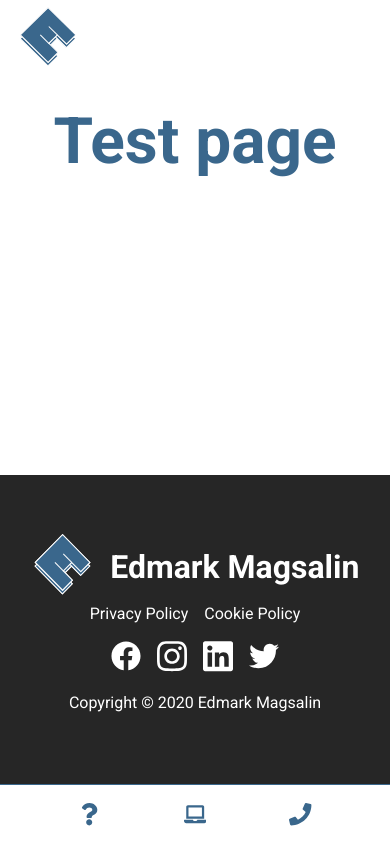
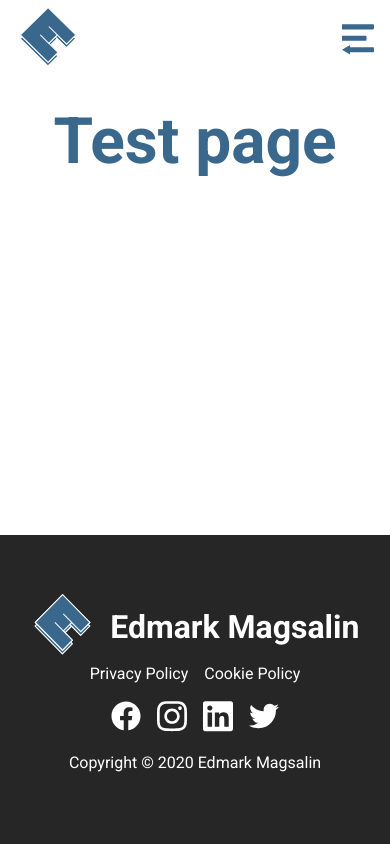
Before and after one commit to edmarkmagsalin/edmarkmagsalin, a React (Create React App) app in the folder client/: page /test in a window 390 px wide. Built offline with nearby package versions, Linux system fonts and the light colour scheme.

Commit message:
Add: active section detector

```diff
--- a/client/public/assets/css/base/_utilities.scss
+++ b/client/public/assets/css/base/_utilities.scss
@@ -110,55 +110,44 @@
     }
 }
 
-.hide {
+.hide, .sm-hide {
     display: none;
 }
 
-.sm-hide {
-    @media (max-width: $sm) {
-        display: none;
-    }
-}
-
 .md-hide {
-    @media (max-width: $md) {
+    @media (min-width: $md) {
         display: none;
     }
 }
 
 .lg-hide {
-    @media (max-width: $lg) {
+    @media (min-width: $lg) {
         display: none;
     }
 }
 
 .xl-hide {
-    @media (max-width: $xl) {
+    @media (min-width: $xl) {
         display: none;
     }
 }
 
 .w {
-    &-100 {
-        width: 100%;
-    }
-    &-sm-100 {
-        @media(max-width: $sm) {
+    &-100, &-sm-100 {
             width: 100%;
-        }
     }
     &-md-100 {
-        @media(max-width: $md) {
+        @media(min-width: $md) {
             width: 100%;
         }
     }
     &-lg-100 {
-        @media(max-width: $lg) {
+        @media(min-width: $lg) {
             width: 100%;
         }
     }
     &-xl-100 {
-        @media(max-width: $xl) {
+        @media(min-width: $xl) {
             width: 100%;
         }
     }
@@ -175,26 +164,21 @@
 
 // alignment
 .t {
-    &-center {
+    &-center, &-sm-center {
         text-align: center;
     }
-    &-sm-center {
-        @media(max-width: $sm) {
-            text-align: center;
-        }
-    }
     &-md-center {
-        @media(max-width: $md) {
+        @media(min-width: $md) {
             text-align: center;
         }
     }
     &-lg-center {
-        @media(max-width: $lg) {
+        @media(min-width: $lg) {
             text-align: center;
         }
     }
     &-xl-center {
-        @media(max-width: $xl) {
+        @media(min-width: $xl) {
             text-align: center;
         }
     }
@@ -208,20 +192,13 @@
 
 // spacing and alignment
 .m {
-    &x {
+    &x, &-sm-x {
         margin-left: auto;
         margin-right: auto;
     }
 
-    &-sm-x {
-        @media(max-width: $sm) {
-            margin-left: auto;
-            margin-right: auto;
-        }
-    }
-
     &-md-x {
-        @media(max-width: $md) {
+        @media(min-width: $md) {
             margin-left: auto;
             margin-right: auto;
         }
--- a/client/public/assets/css/components/_inputs.scss
+++ b/client/public/assets/css/components/_inputs.scss
@@ -23,7 +23,6 @@ textarea
         outline: transparent;
         border: 2px solid $primaryColor;
         caret-color: $primaryColor;
-        background-color: transparentize($primaryColor, .8);
     }
 
     &.pass {
@@ -58,6 +57,7 @@ input[type=button] {
     font-size: 1rem;
     max-width: 100%;
     cursor: pointer;
+    font-family: inherit;
 
     &.btn-primary {
         background-color: $primaryColor;
--- a/client/public/assets/css/layout/_footer.scss
+++ b/client/public/assets/css/layout/_footer.scss
@@ -1,9 +1,6 @@
 footer {
     background-color: $darkColor;
     padding: 2rem 0;
-    @media (max-width: $md) {
-        margin-bottom: $fixBottomNavHeight;
-    }
 }
 
 .disclaimer {
--- a/client/public/assets/css/layout/_navigation.scss
+++ b/client/public/assets/css/layout/_navigation.scss
@@ -31,17 +31,38 @@ nav.top-nav {
 
 
 
+.hamburger {
+    width: 2rem;
+    color: $primaryColor;
+    cursor: pointer;
+    z-index: 1;
+}
+
+.hamburger-close {
+    position: absolute;
+    top: 0;
+    left: 0;
+    width: 100%;
+    height: 100vh;
+}
+.toggler:checked + ul.top-menu {
+    @media (max-width: $md) {
+        width: 200px;
+    }
+}
 ul.top-menu {
     @media (max-width: $md) {
         background-color: var(--backgroundColor);
-        position: fixed;
-        top: 100vh;
-        left: 0;
-        transform: translateY(-$fixBottomNavHeight);
-        justify-content: space-evenly;
-        width: 100%;
-        height: $fixBottomNavHeight;
-        border-top: 1px solid $primaryColor;
+        position: absolute;
+        top: 0;
+        right: 0;
+        padding-top: 6rem;
+        flex-direction: column;
+        height: 100vh;
+        box-shadow: -5px 5px 10px 0px;
+        align-items: flex-end;
+        width: 0;
+        transition: all $normalDuration ease-in-out;
     }
     & > li > a {
         margin-left: 3rem;
@@ -54,15 +75,17 @@ ul.top-menu {
         @media (max-width: $md) {
             margin-left: 0;
             display: flex;
-            width: 2rem;
-            height: 2rem;
-            border-radius: 50%;
-            padding: .3rem;
+            height: 3rem;
+            padding: 1rem;
+            align-items: center;
+            width: 200px;
+            justify-content: flex-end;
         }
     }
-    & > li > a:hover {
+    & > li > a:hover, & > li > a.active {
         @media (max-width: $md) {
-            transform: scale(1.5);
+            background-color: $primaryColor;
+            color: $lightColor;
         }
     }
 
@@ -76,26 +99,22 @@ ul.top-menu {
         left: 0;
         width: 0;
         height: .2rem;
-        background-color: $primaryColor;
+        background-color: transparent;
         transition: all ease-out $fastDuration;
     }
-    & > li > a:hover::after {
+    & > li > a:hover::after, & > li > a.active::after {
         width: 2rem;
+        background-color: $primaryColor;
         @media (max-width: $md) {
             width: 0;
-        }
-    }
-    & > li > a > span {
-        @media (max-width: $md) {
-            display: none;
-        }
-        @media (min-width: $md) {
-            display: inline-block;
+            background-color: transparent;
         }
     }
     & > li > a > svg {
         @media (max-width: $md) {
-            width: 100%;
+            width: 20px;
+            height: 16px;
+            margin-left: .5rem;
         }
         @media (min-width: $md) {
             display: none;
--- a/client/public/assets/css/main.css
+++ b/client/public/assets/css/main.css
@@ -48,17 +48,40 @@ nav.top-nav > div {
   justify-content: space-between;
 }
 
+.hamburger {
+  width: 2rem;
+  color: #3a678c;
+  cursor: pointer;
+  z-index: 1;
+}
+
+.hamburger-close {
+  position: absolute;
+  top: 0;
+  left: 0;
+  width: 100%;
+  height: 100vh;
+}
+
+@media (max-width: 768px) {
+  .toggler:checked + ul.top-menu {
+    width: 200px;
+  }
+}
+
 @media (max-width: 768px) {
   ul.top-menu {
     background-color: var(--backgroundColor);
-    position: fixed;
-    top: 100vh;
-    left: 0;
-    transform: translateY(-60px);
-    justify-content: space-evenly;
-    width: 100%;
-    height: 60px;
-    border-top: 1px solid #3a678c;
+    position: absolute;
+    top: 0;
+    right: 0;
+    padding-top: 6rem;
+    flex-direction: column;
+    height: 100vh;
+    box-shadow: -5px 5px 10px 0px;
+    align-items: flex-end;
+    width: 0;
+    transition: all 0.5s ease-in-out;
   }
 }
 
@@ -76,16 +99,18 @@ ul.top-menu > li > a {
   ul.top-menu > li > a {
     margin-left: 0;
     display: flex;
-    width: 2rem;
-    height: 2rem;
-    border-radius: 50%;
-    padding: .3rem;
+    height: 3rem;
+    padding: 1rem;
+    align-items: center;
+    width: 200px;
+    justify-content: flex-end;
   }
 }
 
 @media (max-width: 768px) {
-  ul.top-menu > li > a:hover {
-    transform: scale(1.5);
+  ul.top-menu > li > a:hover, ul.top-menu > li > a.active {
+    background-color: #3a678c;
+    color: white;
   }
 }
 
@@ -100,35 +125,27 @@ ul.top-menu > li > a::after {
   left: 0;
   width: 0;
   height: .2rem;
+  background-color: transparent;
+  transition: all ease-out 0.25s;
+}
+
+ul.top-menu > li > a:hover::after, ul.top-menu > li > a.active::after {
+  width: 2rem;
   background-color: #3a678c;
-  transition: all ease-out 0.25s;
-}
-
-ul.top-menu > li > a:hover::after {
-  width: 2rem;
 }
 
 @media (max-width: 768px) {
-  ul.top-menu > li > a:hover::after {
+  ul.top-menu > li > a:hover::after, ul.top-menu > li > a.active::after {
     width: 0;
-  }
-}
-
-@media (max-width: 768px) {
-  ul.top-menu > li > a > span {
-    display: none;
-  }
-}
-
-@media (min-width: 768px) {
-  ul.top-menu > li > a > span {
-    display: inline-block;
+    background-color: transparent;
   }
 }
 
 @media (max-width: 768px) {
   ul.top-menu > li > a > svg {
-    width: 100%;
+    width: 20px;
+    height: 16px;
+    margin-left: .5rem;
   }
 }
 
@@ -184,12 +201,6 @@ form h2 {
 footer {
   background-color: #262626;
   padding: 2rem 0;
-}
-
-@media (max-width: 768px) {
-  footer {
-    margin-bottom: 60px;
-  }
 }
 
 .disclaimer {
@@ -789,7 +800,6 @@ textarea:focus {
   outline: transparent;
   border: 2px solid #3a678c;
   caret-color: #3a678c;
-  background-color: rgba(58, 103, 140, 0.2);
 }
 
 input[type=text].pass,
@@ -837,6 +847,7 @@ input[type=button] {
   font-size: 1rem;
   max-width: 100%;
   cursor: pointer;
+  font-family: inherit;
 }
 
 .btn.btn-primary,
@@ -1329,57 +1340,45 @@ textarea {
   background-size: cover;
 }
 
-.hide {
+.hide, .sm-hide {
   display: none;
 }
 
-@media (max-width: 576px) {
-  .sm-hide {
-    display: none;
-  }
-}
-
-@media (max-width: 768px) {
+@media (min-width: 768px) {
   .md-hide {
     display: none;
   }
 }
 
-@media (max-width: 992px) {
+@media (min-width: 992px) {
   .lg-hide {
     display: none;
   }
 }
 
-@media (max-width: 1200px) {
+@media (min-width: 1200px) {
   .xl-hide {
     display: none;
   }
 }
 
-.w-100 {
+.w-100, .w-sm-100 {
   width: 100%;
 }
 
-@media (max-width: 576px) {
-  .w-sm-100 {
-    width: 100%;
-  }
-}
-
-@media (max-width: 768px) {
+@media (min-width: 768px) {
   .w-md-100 {
     width: 100%;
   }
 }
 
-@media (max-width: 992px) {
+@media (min-width: 992px) {
   .w-lg-100 {
     width: 100%;
   }
 }
 
-@media (max-width: 1200px) {
+@media (min-width: 1200px) {
   .w-xl-100 {
     width: 100%;
   }
@@ -1397,29 +1396,23 @@ textarea {
   width: 25%;
 }
 
-.t-center {
+.t-center, .t-sm-center {
   text-align: center;
 }
 
-@media (max-width: 576px) {
-  .t-sm-center {
-    text-align: center;
-  }
-}
-
-@media (max-width: 768px) {
+@media (min-width: 768px) {
   .t-md-center {
     text-align: center;
   }
 }
 
-@media (max-width: 992px) {
+@media (min-width: 992px) {
   .t-lg-center {
     text-align: center;
   }
 }
 
-@media (max-width: 1200px) {
+@media (min-width: 1200px) {
   .t-xl-center {
     text-align: center;
   }
@@ -1433,19 +1426,12 @@ textarea {
   text-align: left;
 }
 
-.mx {
+.mx, .m-sm-x {
   margin-left: auto;
   margin-right: auto;
 }
 
-@media (max-width: 576px) {
-  .m-sm-x {
-    margin-left: auto;
-    margin-right: auto;
-  }
-}
-
-@media (max-width: 768px) {
+@media (min-width: 768px) {
   .m-md-x {
     margin-left: auto;
     margin-right: auto;
--- a/client/src/App.js
+++ b/client/src/App.js
@@ -10,7 +10,6 @@ import Footer from './layouts/Footer'
 import Home from './pages/Home'
 import Test from './pages/Test'
 import NotFound from './pages/NotFound'
-
 function App() {
   return (
     <Router>
--- a/client/src/components/About.js
+++ b/client/src/components/About.js
@@ -5,8 +5,8 @@ export class About extends Component {
     render() {
         return (
             <Fragment>
-                <span className="anchor-point" id="about">&nbsp;</span>
                 <section>
+                    <span className="anchor-point" id="about">&nbsp;</span>
                     <div className="container">
                         <div className="row">
                             <div className="col-sm-12 col-md-7">
--- a/client/src/components/Contact.js
+++ b/client/src/components/Contact.js
@@ -82,7 +82,7 @@ export class Contact extends Component {
         });
 
         requiredFields.forEach(requiredField => {
-            requiredField.addEventListener('input', () => {
+            requiredField.addEventListener('blur', () => {
                 validateNullField(requiredField);
             });
         });
--- a/client/src/components/Menu.js
+++ b/client/src/components/Menu.js
@@ -4,6 +4,11 @@ export class Menu extends Component {
     render() {
         return (
             <Fragment>
+                <label htmlFor="menu" className="hamburger md-hide">
+                    <svg aria-hidden="true" focusable="false" data-prefix="fas" data-icon="bars" role="img" xmlns="http://www.w3.org/2000/svg" viewBox="0 0 448 512"><path fill="currentColor" d="M16 132H432C440.837 132 448 124.837 448 116V76C448 67.163 440.837 60 432 60H16C7.163 60 0 60 0 60V132C0 132 7.163 132 16 132ZM327.5 292C336.337 292 343.5 284.837 343.5 276V236C343.5 227.163 336.337 220 327.5 220H0V292H327.5ZM112.5 452H432C440.837 452 448 444.837 448 436V396C448 387.163 440.837 380 432 380H112.5V351.5L0 416L112.5 483.5V452Z"></path></svg>
+                </label>
+                <label className="hamburger-close bg-dark-overlay hide"></label>
+                <input type="checkbox" name="menu" id="menu" className="toggler hide"/>
                 <ul className="menu-row top-menu" role="menubar">
                     <li>
                         <a href="#about"><span>About</span><svg aria-hidden="true" focusable="false" data-prefix="fas" data-icon="question" role="img" xmlns="http://www.w3.org/2000/svg" viewBox="0 0 384 512"><path fill="currentColor" d="M202.021 0C122.202 0 70.503 32.703 29.914 91.026c-7.363 10.58-5.093 25.086 5.178 32.874l43.138 32.709c10.373 7.865 25.132 6.026 33.253-4.148 25.049-31.381 43.63-49.449 82.757-49.449 30.764 0 68.816 19.799 68.816 49.631 0 22.552-18.617 34.134-48.993 51.164-35.423 19.86-82.299 44.576-82.299 106.405V320c0 13.255 10.745 24 24 24h72.471c13.255 0 24-10.745 24-24v-5.773c0-42.86 125.268-44.645 125.268-160.627C377.504 66.256 286.902 0 202.021 0zM192 373.459c-38.196 0-69.271 31.075-69.271 69.271 0 38.195 31.075 69.27 69.271 69.27s69.271-31.075 69.271-69.271-31.075-69.27-69.271-69.27z"></path></svg></a>
```
Also changed, not shown: client/src/components/Projects.js (+14 -15 lines), client/src/layouts/Navbar.js (+26 -0 lines), 1 other file (tests, documents, lock files or other folders).
